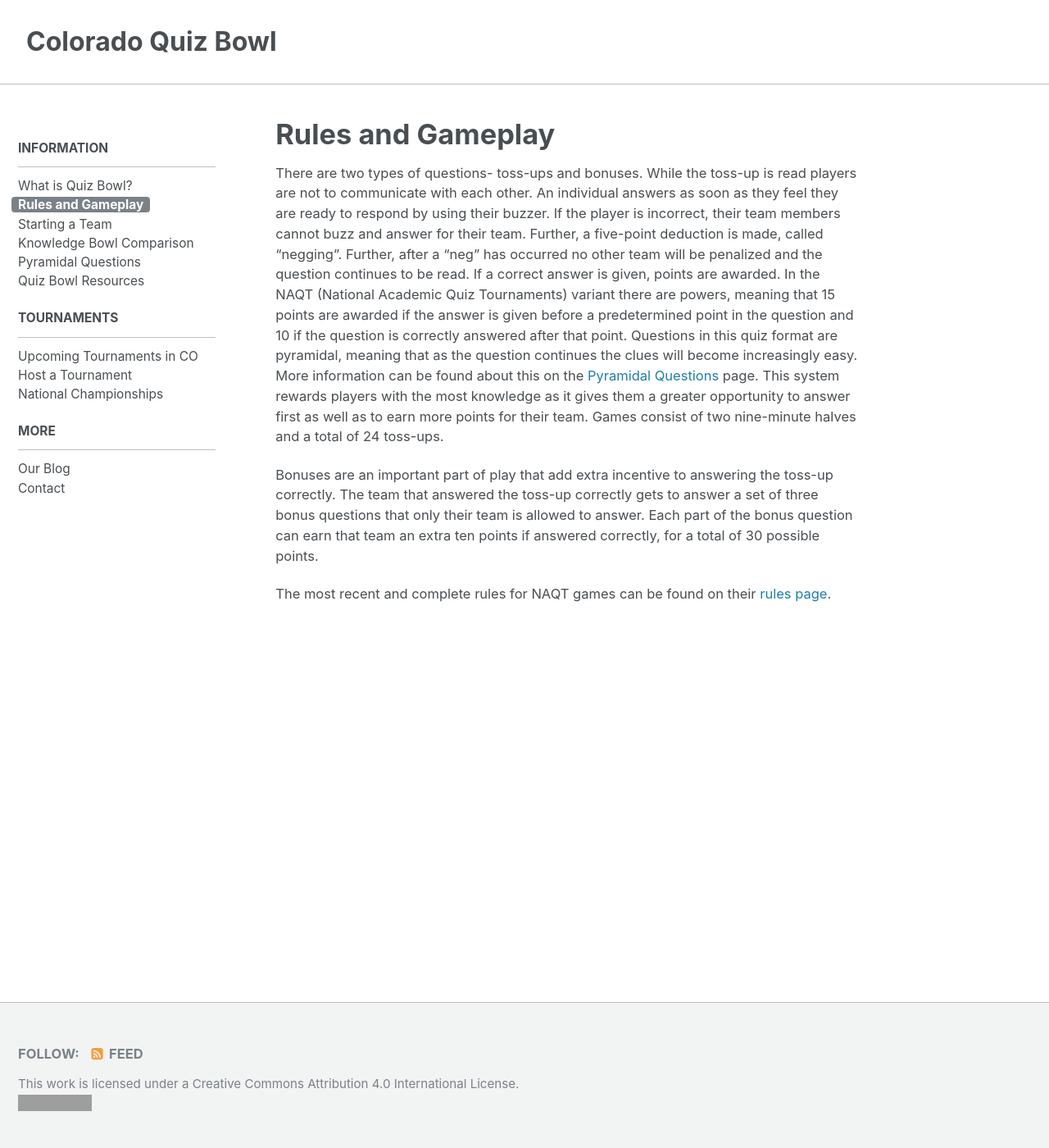
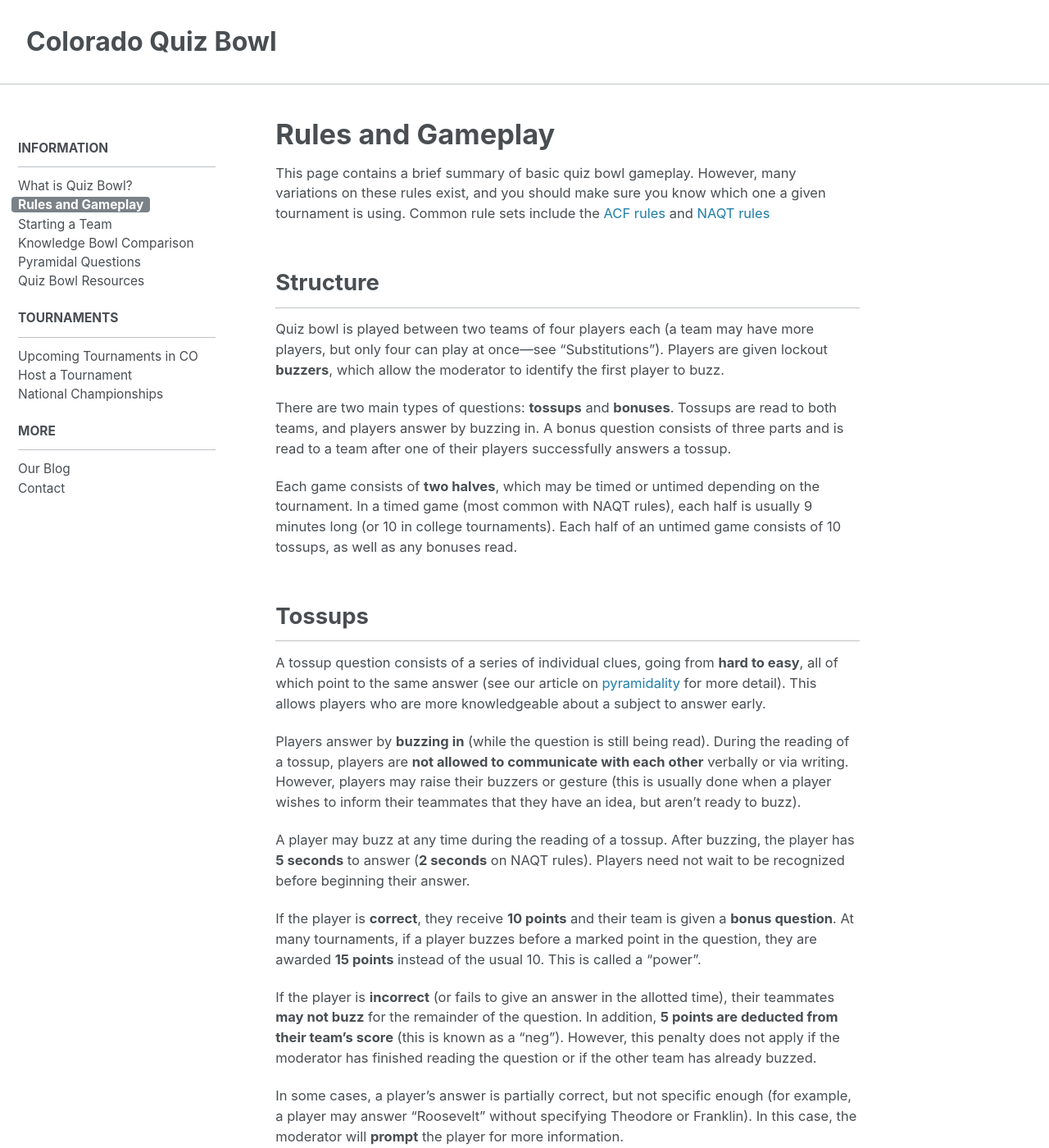
Before and after one commit to matt2718/colorado-qb, a Jekyll site: the page built from _pages/info/rules.md, in a window 1280 px wide and 1400 px high. Shown: the whole window at 82% size. Built offline with Jekyll 4.4.1, drawn with Linux system fonts in a browser that asks for light colours; some of the changed text lies outside the part shown; grey boxes are pictures that could not be loaded.

Commit message:
Rewrote 'rules' and 'what is quiz bowl' pages

```diff
--- a/_pages/info/rules.md
+++ b/_pages/info/rules.md
@@ -3,28 +3,97 @@ title: "Rules and Gameplay"
 permalink: /info/rules/
 ---
 
-There are two types of questions- toss-ups and bonuses. While the toss-up is
-read players are not to communicate with each other. An individual answers as
-soon as they feel they are ready to respond by using their buzzer. If the player
-is incorrect, their team members cannot buzz and answer for their team. Further,
-a five-point deduction is made, called "negging". Further, after a "neg" has
-occurred no other team will be penalized and the question continues to be read.
-If a correct answer is given, points are awarded. In the NAQT (National Academic
-Quiz Tournaments) variant there are powers, meaning that 15 points are awarded
-if the answer is given before a predetermined point in the question and 10 if
-the question is correctly answered after that point. Questions in this quiz
-format are pyramidal, meaning that as the question continues the clues will
-become increasingly easy. More information can be found about this on the
-[Pyramidal Questions](http://coloradoqb.org/info/pyramidal/) page. This system
-rewards players with the most knowledge as it gives them a greater opportunity
-to answer first as well as to earn more points for their team. Games consist of
-two nine-minute halves and a total of 24 toss-ups.
+This page contains a brief summary of basic quiz bowl gameplay. However, many
+variations on these rules exist, and you should make sure you know which one
+a given tournament is using. Common rule sets include the [ACF rules](https://
+acf-quizbowl.com/official-gameplay-rules/) and [NAQT rules](https://www.naqt.com
+/rules.html)
 
-Bonuses are an important part of play that add extra incentive to answering the
-toss-up correctly. The team that answered the toss-up correctly gets to answer a
-set of three bonus questions that only their team is allowed to answer.
-Each part of the bonus question can earn that team an extra ten points if
-answered correctly, for a total of 30 possible points.
+## Structure
 
-The most recent and complete rules for NAQT games can be found on their [rules
-page](https://www.naqt.com/rules.html).
+Quiz bowl is played between two teams of four players each (a team may have more
+players, but only four can play at once---see "Substitutions"). Players are
+given lockout **buzzers**, which allow the moderator to identify the first
+player to buzz.
+
+There are two main types of questions: **tossups** and **bonuses**. Tossups are
+read to both teams, and players answer by buzzing in. A bonus question consists
+of three parts and is read to a team after one of their players successfully
+answers a tossup.
+
+Each game consists of **two halves**, which may be timed or untimed depending
+on the tournament. In a timed game (most common with NAQT rules), each half is
+usually 9 minutes long (or 10 in college tournaments). Each half of an untimed
+game consists of 10 tossups, as well as any bonuses read.
+
+## Tossups
+
+A tossup question consists of a series of individual clues, going from **hard to
+easy**, all of which point to the same answer (see our article on [pyramidality
+](/info/pyramidal) for more detail). This allows players who are more
+knowledgeable about a subject to answer early.
+
+Players answer by **buzzing in** (while the question is still being read).
+During the reading of a tossup, players are **not allowed to communicate with
+each other** verbally or via writing. However, players may raise their buzzers
+or gesture (this is usually done when a player wishes to inform their teammates
+that they have an idea, but aren't ready to buzz).
+
+A player may buzz at any time during the reading of a tossup. After buzzing,
+the player has **5 seconds** to answer (**2 seconds** on NAQT rules). Players
+need not wait to be recognized before beginning their answer.
+
+If the player is **correct**, they receive **10 points** and their team is given
+a **bonus question**. At many tournaments, if a player buzzes before a marked
+point in the question, they are awarded **15 points** instead of the usual 10.
+This is called a "power".
+
+If the player is **incorrect** (or fails to give an answer in the allotted
+time), their teammates **may not buzz** for the remainder of the question. In
+addition, **5 points are deducted from their team's score** (this is known as a
+"neg"). However, this penalty does not apply if the moderator has finished
+reading the question or if the other team has already buzzed.
+
+In some cases, a player's answer is partially correct, but not specific enough
+(for example, a player may answer "Roosevelt" without specifying Theodore or
+Franklin). In this case, the moderator will **prompt** the player for more
+information.
+
+## Bonuses
+
+A bonus questions is read to the team that correctly answers the preceding
+tossup---the opposing team may not answer. Each bonus consist of **3 parts, worth
+10 points each**. No penalties are given for incorrect answers. All parts of a
+bonus are related to the same subject; this tests players on the depth of their
+knowledge.
+
+All parts of a bonus are read sequentially. Players may confer, but must answer
+each part within **5 seconds** after the moderator finishes reading it. The
+moderator will prompt the team for an answer after 4 seconds if none has been
+given. Any player can answer; the moderator must take the first answer that is
+clearly directed at them.
+
+Some tournaments, most notably the PACE NSC, have **"bounce-back" bonuses**. This
+means that if one team gets a bonus part wrong, the other team is given an
+opportunity to answer it.
+
+Bonuses in a packet are usually read sequentially, and are not tied to specific
+tossups. For example, if nobody correctly answers tossup 1, the team that gets
+tossup 2 would still be read bonus 1.
+
+## Tiebreakers
+
+The method used to break a tie depends on the tournament. Many use a
+**"sudden-death" tiebreaker**, where tossups are read sequentially and the first
+change in score determines a winner. In tournaments played on NAQT rules, **3
+tossups** are read without bonuses. If a tie still remains, it is broken by
+sudden-death tossups.
+
+## Substitutions
+
+Although a team may have more than four players on its roster, **only four may
+play at the same time** (this applies to tournament play; it is
+counterproductive to enforce this rule at practices). Players can generally be
+substituted **between games, at halftime, and before a tiebreaker**. At many
+tournaments, teams are allowed a single **timeout** per game, during which
+substitutions can be made.
```
Also changed, not shown: _pages/info/what-is-quiz-bowl.md (+35 -14 lines), _pages/tournaments/nationals.md (+11 -10 lines).
